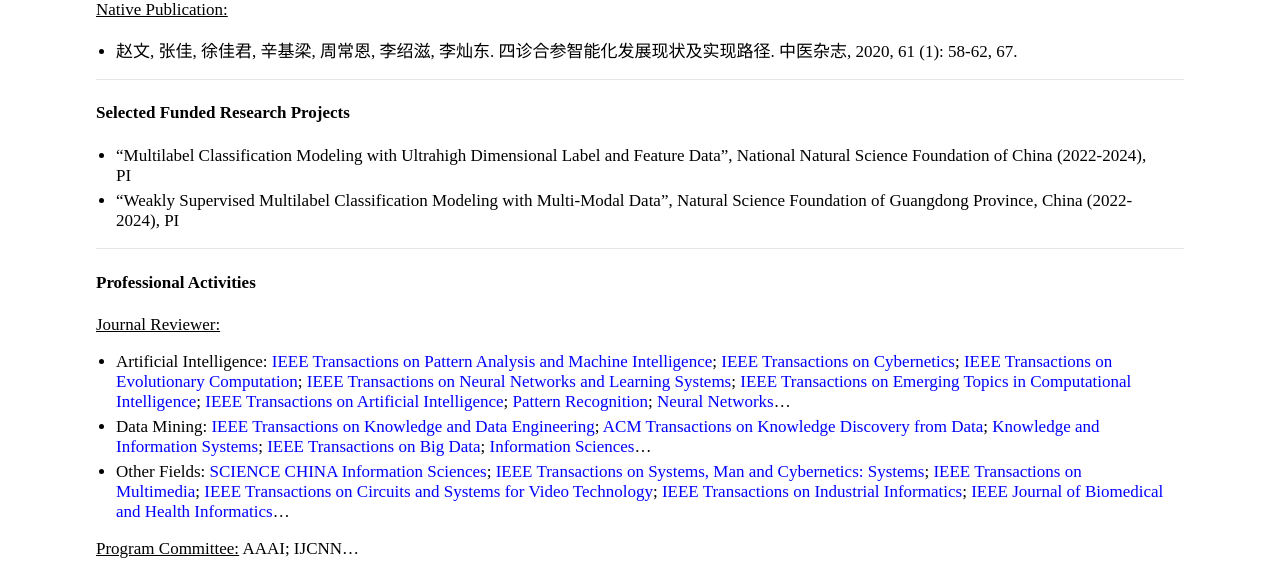
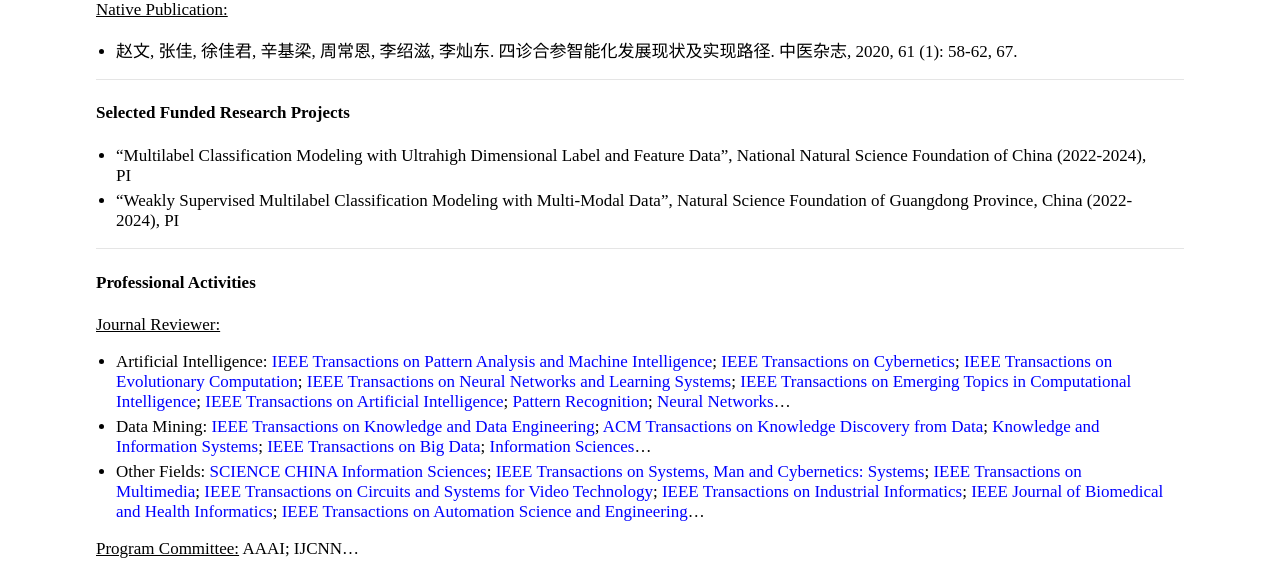
Before and after one commit to jiazhang-ml/jiazhang-ml.github.io, a Jekyll site: the page built from index.md, in a window 1280 px wide and 900 px high, scrolled down 1023 px, cut to the strip 0-571 px from the top of the window. Built offline with Jekyll 4.4.1, drawn with Linux system fonts in a browser that asks for light colours.

Commit message:
Update index.md

```diff
--- a/index.md
+++ b/index.md
@@ -51,6 +51,6 @@ layout: default
 <u>Journal Reviewer:</u>
 * Artificial Intelligence: [IEEE Transactions on Pattern Analysis and Machine Intelligence](https://mc.manuscriptcentral.com/tpami-cs); [IEEE Transactions on Cybernetics](https://mc.manuscriptcentral.com/cyb-ieee); [IEEE Transactions on Evolutionary Computation](https://mc.manuscriptcentral.com/tevc-ieee); [IEEE Transactions on Neural Networks and Learning Systems](https://mc.manuscriptcentral.com/tnnls); [IEEE Transactions on Emerging Topics in Computational Intelligence](https://mc.manuscriptcentral.com/tetci-ieee); [IEEE Transactions on Artificial Intelligence](https://mc.manuscriptcentral.com/tai-ieee); [Pattern Recognition](https://www.sciencedirect.com/journal/pattern-recognition); [Neural Networks](https://www.editorialmanager.com/neunet/default.aspx)...
 * Data Mining: [IEEE Transactions on Knowledge and Data Engineering](https://mc.manuscriptcentral.com/tkde-cs); [ACM Transactions on Knowledge Discovery from Data](https://mc.manuscriptcentral.com/tkdd); [Knowledge and Information Systems](https://www.springer.com/journal/10115); [IEEE Transactions on Big Data](https://mc.manuscriptcentral.com/tbd-cs); [Information Sciences](https://www.sciencedirect.com/journal/information-sciences)...
-* Other Fields: [SCIENCE CHINA Information Sciences](https://mc03.manuscriptcentral.com/scis); [IEEE Transactions on Systems, Man and Cybernetics: Systems](https://mc.manuscriptcentral.com/systems); [IEEE Transactions on Multimedia](https://mc.manuscriptcentral.com/tmm-ieee); [IEEE Transactions on Circuits and Systems for Video Technology](https://mc.manuscriptcentral.com/tcsvt); [IEEE Transactions on Industrial Informatics](https://mc.manuscriptcentral.com/tii); [IEEE Journal of Biomedical and Health Informatics](https://mc.manuscriptcentral.com/jbhi-embs)...
+* Other Fields: [SCIENCE CHINA Information Sciences](https://mc03.manuscriptcentral.com/scis); [IEEE Transactions on Systems, Man and Cybernetics: Systems](https://mc.manuscriptcentral.com/systems); [IEEE Transactions on Multimedia](https://mc.manuscriptcentral.com/tmm-ieee); [IEEE Transactions on Circuits and Systems for Video Technology](https://mc.manuscriptcentral.com/tcsvt); [IEEE Transactions on Industrial Informatics](https://mc.manuscriptcentral.com/tii); [IEEE Journal of Biomedical and Health Informatics](https://mc.manuscriptcentral.com/jbhi-embs); [IEEE Transactions on Automation Science and Engineering](https://mc.manuscriptcentral.com/t-ase)...
 
 <u>Program Committee:</u> AAAI; IJCNN...
```
